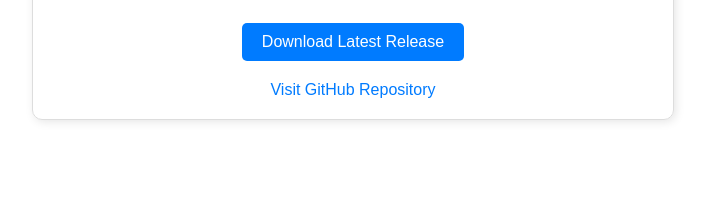
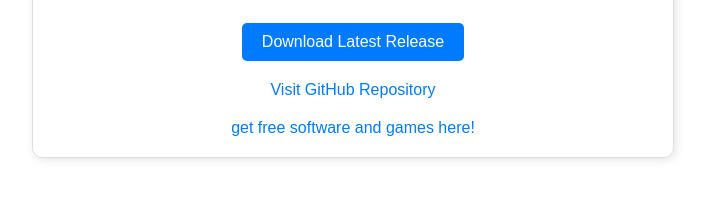
Before and after one commit to sabplay/windows-drop-package, a plain HTML site: page index.html in a window 1280 px wide. Shown: the part 172-370 px from the top of the page, without its empty margins (287-994 px from the left). Drawn offline with Linux system fonts and the light colour scheme.

Commit message:
Update index.html

```diff
--- a/index.html
+++ b/index.html
@@ -48,6 +48,7 @@
         <p>A simple tool to download the latest release from GitHub.</p>
         <button onclick="downloadLatest()">Download Latest Release</button>
         <a href="https://github.com/sabplay/windows-drop-package" target="_blank">Visit GitHub Repository</a>
+        <a href="https://github.com/sabplay/freestuff">get free software and games here!</a>
     </div>
 
     <script>
```
